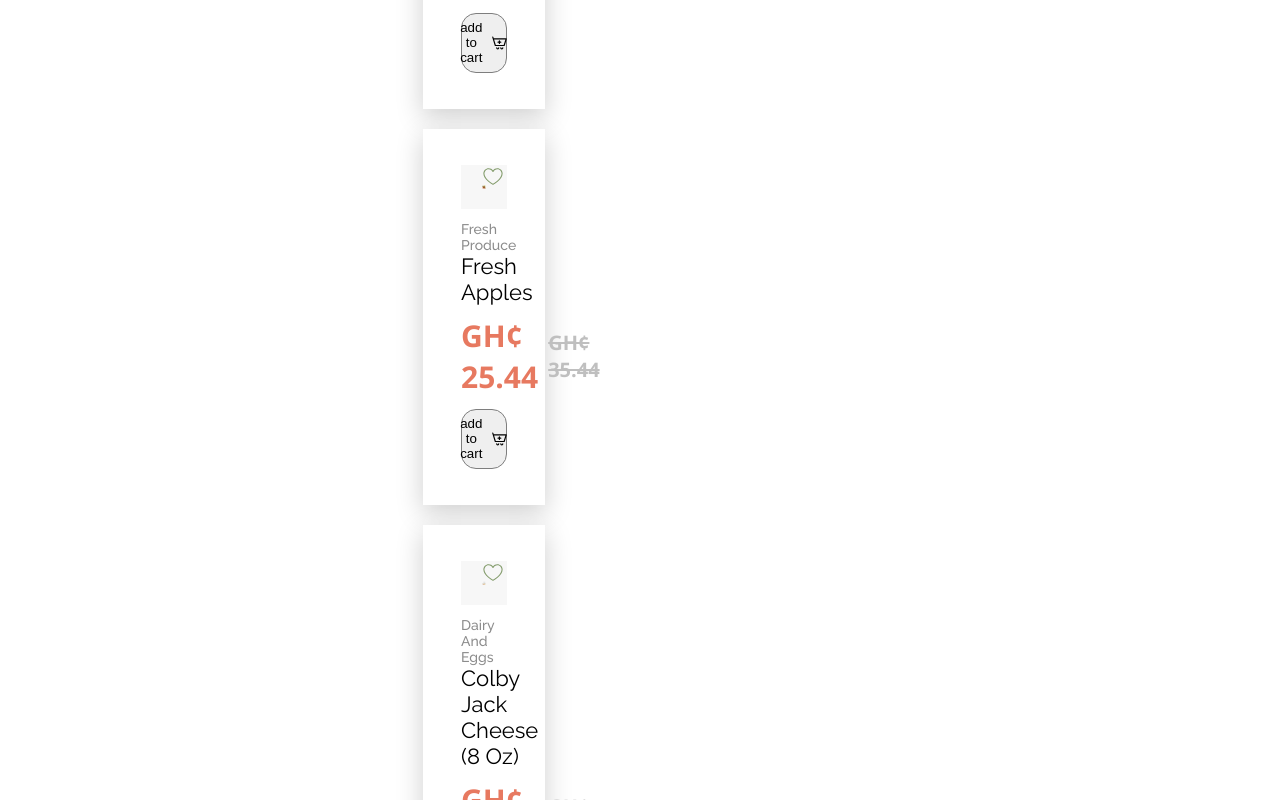
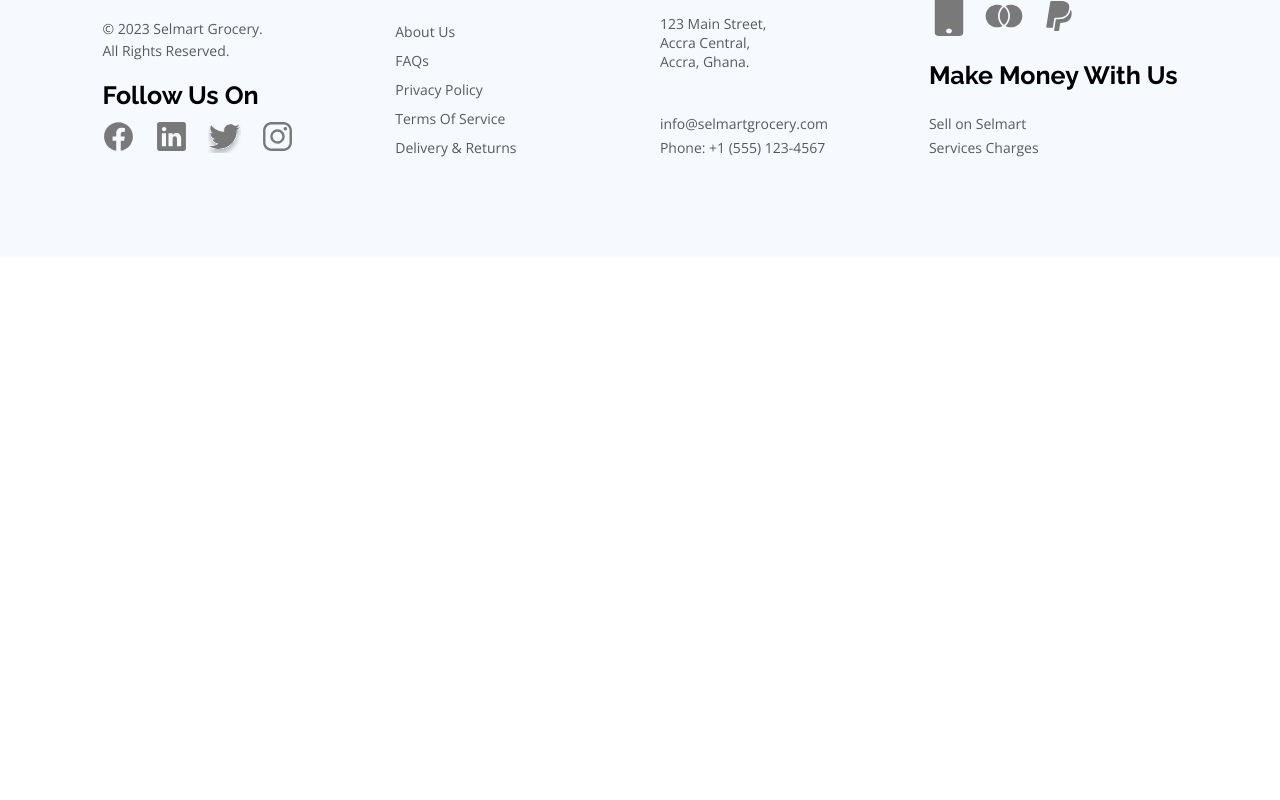
Before and after one commit to mambachristophersteven/selmart-copy, a React (Vite) app: page / in a window 1280 px wide. Shown: the part 4360-5160 px from the top of the page. After the commit the page ends 4617 px from the top, so only its background shows below. Built offline with nearby package versions, Linux system fonts and the light colour scheme.

Commit message:
making json for flash deals and calling data in Home

```diff
--- a/src/Pages/Home/Home.jsx
+++ b/src/Pages/Home/Home.jsx
@@ -9,6 +9,7 @@ import categories from '../../assets/categories'
 import CategoryCard from '../../Components/CategoryCard/CategoryCard'
 import PopularCard from '../../Components/PopularCard/PopularCard'
 import populars from '../../assets/populars'
+import flashDeals from '../../assets/flashDeals'
 
 const Home = () => {
   return (
@@ -59,9 +60,9 @@ const Home = () => {
         </div>
         <div className={styles.flash_sales}>
           <p className={styles.section_heading}>Flash Sales</p>
-          <div className={styles.flash_cards}>
-            {populars.map((popularCard,i)=>{
-              return <PopularCard key={i} name={popularCard.name} image={popularCard.image} old_price={popularCard.old_price} new_price={popularCard.new_price} category={popularCard.category} />
+          <div className={styles.popular_cards}>
+            {flashDeals.map((popularDeal,i)=>{
+              return <PopularCard key={i} name={popularDeal.name} image={popularDeal.image} old_price={popularDeal.old_price} new_price={popularDeal.new_price} category={popularDeal.category} deal={popularDeal.deal}/>
             })}
           </div>
         </div>
--- /dev/null
+++ b/src/assets/flashDeals.js
@@ -0,0 +1,38 @@
+import beverages from './beverages.png'
+import fresh_produce from './fresh-produce.png'
+import frozen_foods from './frozen-foods.png'
+
+const flashDeals = [
+    {
+        id:1,
+        image: beverages,
+        name: 'sparkling water (12-pack)',
+        category: 'beverages',
+        old_price: 'GH¢ 25.44',
+        new_price: 'GH¢ 55.44',
+        deal: '30%',
+    },
+
+    {
+        id:2,
+        image: frozen_foods,
+        name: 'Frozen Vegetable pack',
+        category: 'frozen foods',
+        old_price: 'GH¢ 235.44',
+        new_price: 'GH¢ 185.44',
+        deal: '30%',
+    },
+
+    {
+        id:3,
+        image: fresh_produce,
+        name: 'fresh apples',
+        category: 'fresh produce',
+        old_price: 'GH¢ 35.44',
+        new_price: 'GH¢ 25.44',
+        deal: '30%',
+    },
+
+]
+
+export default flashDeals;
```
